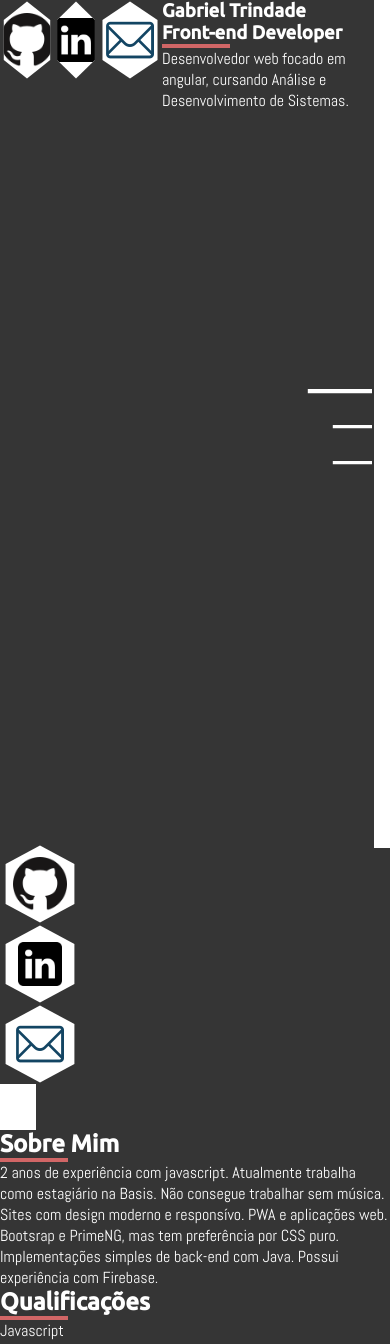
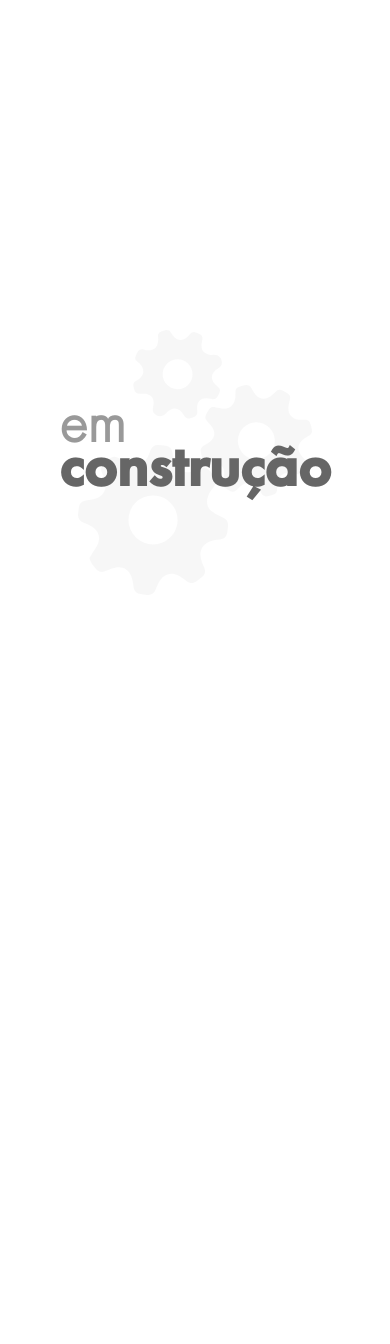
Before and after one commit to gvtrindade/gvtrindade.github.io, a plain HTML site: page index.html in a window 390 px wide. Shown: the top 1344 px of the page. After the commit the page ends 844 px from the top, so only its background shows below. Drawn offline with Linux system fonts and the light colour scheme.

Commit message:
Production brach added

```diff
--- a/index.css
+++ b/index.css
@@ -1,64 +1,69 @@
-* {
+@font-face {
+    font-family: FuturaPTLight;
+    src: url(./assets/fonts/FuturaPTLight.otf) format("opentype");
+}
+
+@font-face {
+    font-family: FuturaPTDemi;
+    src: url(./assets/fonts/FuturaPTDemi.otf) format("opentype");
+}
+
+body {
+    background-image: url(./assets/images/engrenagens.svg);
+    background-repeat: no-repeat;
+    background-position: right -50px top -80px;
+    background-size: min(550px, 60%);
     margin: 0;
     padding: 0;
-    font-family: 'Ubuntu', sans-serif;
-    color: white;
+    height: 100vh;
+    width: 100vw;
 }
 
-html {
-    overflow-y: hidden;
-    background: #353535;
-}
-
-article {
-    height: 100vh;
-    transition: all 1s ease-in-out;
-}
-
-hr {
-    width: 4em;
-    border: 2px solid #D16666;
+h1 {
+    font-family: FuturaPTLight;
+    font-weight: 20%;
+    color: #999;
+    position: absolute;
+    font-size: min(130px, 15vw);
+    margin: 0 0 50px 60px;
+    bottom: 0;
 }
 
 p {
-    font-family: 'Abel', sans-serif;
+    margin: 0;
+    line-height: .75;
 }
 
-.hexagon {
-    background: white ;
-    height: 5em;
-    width: 5em;
-    display: flex;
-    align-items: center;
-    justify-content: center;
-    clip-path: polygon(50% 2%, 93% 25%, 93% 75%, 50% 98%, 7% 75%, 7% 25%);
+#subTexto {
+    font-family: FuturaPTDemi;
+    color: #666;
 }
 
-
-.barraLateral {
-    width: 2em;
-    height: 100%;
-    background: white;
-    border: 2px solid white;
+#engrenagens {
+    position: fixed;
+    height: 80%;
+    width: auto;
+    top: -100px;
+    right: -50px;
 }
 
-.pequena {
-    height: 5%;
+@media screen and (max-width:800px) {
+    html {
+        /* Tem que ver isso aqui, ta estranho o bagulho */
+        /* Encontrar uma maneira melhor de evitar o overflow da altura da página */
+        height: -webkit-fill-available;
+    }
+
+    body {
+        height: -webkit-fill-available;
+        background-position: left 50% top calc(50% + 40px);
+    }
+
+    h1 {
+        /* Encontrar uma maneira melhor de centralizar o conteúdo */
+        margin: 0;
+        top: 50%;
+        left: 50%;
+        transform: translate(-50%, -5%);
+    }
 }
-
-#inicio {
-    background: #353535;
-    display: flex;
-}
-
-#sobreMim {
-    background: #353535;
-}
-
-#projetos {
-    background: #EEE4E1;
-}
-
-#projetos h2 {
-    color: #353535;
-}
--- a/index.html
+++ b/index.html
@@ -6,148 +6,17 @@
     <meta http-equiv="X-UA-Compatible" content="IE=edge">
     <meta name="viewport" content="width=device-width, initial-scale=1.0">
     <link rel="stylesheet" href="index.css">
-  <link rel="stylesheet" href="nav.css">
-  <link rel="stylesheet" href="projects.css">
-  <link rel="preconnect" href="https://fonts.googleapis.com">
-  <link rel="preconnect" href="https://fonts.googleapis.com">
-  <link rel="preconnect" href="https://fonts.gstatic.com" crossorigin>
-  <link href="https://fonts.googleapis.com/css2?family=Abel&family=Ubuntu:wght@500&display=swap" rel="stylesheet">
     <title>Gabriel Trindade</title>
 </head>
 
 <body>
 
-  <nav>
-    <a onclick="rolarPagina(0)">
-      <svg class="svgPagina" height="7" width="65">
-        <line x1="0" y1="0" x2="65" y2="0" style="stroke:#ffffff;stroke-width:7" />
-      </svg>
-    </a>
-    <a onclick="rolarPagina(1)">
-      <svg class="svgPagina" height="7" width="40">
-        <line x1="0" y1="0" x2="65" y2="0" style="stroke:#ffffff;stroke-width:7" />
-      </svg>
-    </a>
-    <a onclick="rolarPagina(2)">
-      <svg class="svgPagina" height="7" width="40">
-        <line x1="0" y1="0" x2="65" y2="0" style="stroke:#ffffff;stroke-width:7" />
-      </svg>
-    </a>
-  </nav>
-  <main>
-
-    <article class="pagina" id="inicio">
-      <a class="hexagon">
-        <img height="54" width="54" src="assets/images/github_64x64.png"></img>
-      </a>
-      <a class="hexagon">
-        <img height="44" width="44" src="assets/images/linkedin_64x64.png"></img>
-      </a>
-      <a class="hexagon">
-        <img height="64" width="64" src="assets/images/mail_64x64.png"></img>
-      </a>
-      <section>
-        <h1>Gabriel Trindade</h1>
-        <h3>Front-end Developer</h3>
-        <hr>
-        <p>Desenvolvedor web focado em angular, cursando Análise e Desenvolvimento de Sistemas.</p>
-      </section>
-      <hr class="barraLateral">
-    </article>
-
-    <article class="pagina" id="sobreMim">
-      <a class="hexagon">
-        <img height="54" width="54" src="assets/images/github_64x64.png"></img>
-      </a>
-      <a class="hexagon">
-        <img height="44" width="44" src="assets/images/linkedin_64x64.png"></img>
-      </a>
-      <a class="hexagon">
-        <img height="64" width="64" src="assets/images/mail_64x64.png"></img>
-      </a>
-
-      <hr class="barraLateral pequena">
-
-      <section>
-        <h2>Sobre Mim</h2>
-        <hr>
-        <p>
-          2 anos de experiência com javascript. Atualmente trabalha como estagiário na Basis. Não consegue
-          trabalhar sem música.
-        </p>
-        <p>Sites com design moderno e responsívo. PWA e aplicações web. </p>
-        <p>
-          Bootsrap e PrimeNG, mas tem preferência por CSS puro. Implementações simples de back-end com Java.
-          Possui experiência com Firebase.
-        </p>
-      </section>
-
-      <section>
-        <h2>Qualificações</h2>
-        <hr>
-        <p>Javascript</p>
-        <p>HTML</p>
-        <p>CSS</p>
-        <p>Angular</p>
-        <p>Java</p>
-        <p>Docker</p>
-      </section>
-
-    </article>
-
-    <article class="pagina" id="projetos">
-      <h2>Projetos</h2>
-
-      <p>
-        <h4 class="ano">2022</h4>
-        <article class="projeto">
-          <div class="conteudo">
-            <h5>trindade.dev</h5>
-            <hr>
-            <p class="descSimples">Meu website</p>
-            <p class="descCompleta">Website em javascript puro. Contém meus projetos e links para contato.</p>
+    <div>
+        <h1>
+            <p>em</p>
+            <p id="subTexto">construção</p>
+        </h1>
     </div>
-          <div class="imagem"></div>
-        </article>
-        <!-- <h4 class="ano">2021</h4>
-        <article class="projeto">
-          <h5>Shokey</h5>
-          <hr>
-          <p>Teclado de atalhos na plataforma arduino</p>
-          <p>Hardware na plataforma arduino, software em Python. Possibilita a criação de teclas de atalho, combos de teclas, abrir programas e escrever textos.</p>
-        </article>
-        <hr>
-        <h4 class="ano">2020</h4>
-        <article class="projeto">
-          <h5>FakePlatinumGod</h5>
-          <hr>
-          <p>Widget para busca de itens no jogo The Binding of Isaac</p>
-          <p>Aplicação electron em javascript puro para busca de itens no jogo, mostrando detalhes do item e redirecionando para sua página na wiki.</p>
-        </article>
-        <hr>
-        <h4 class="ano">2019</h4>
-        <article class="projeto">
-          <h5>Yes or No</h5>
-          <hr>
-          <p>Site que responde sim ou não</p>
-          <p>Aplicação PWA em javascript puro que retorna um valor de sim ou não aleatoriamente.</p>
-        </article> -->
-        <h4 class="ano">Início</h4>
-
-      </div>
-
-      <a class="hexagon">
-        <img height="54" width="54" src="assets/images/github_64x64.png"></img>
-      </a>
-      <a class="hexagon">
-        <img height="44" width="44" src="assets/images/linkedin_64x64.png"></img>
-      </a>
-      <a class="hexagon">
-        <img height="64" width="64" src="assets/images/mail_64x64.png"></img>
-      </a>
-    </article>
-
-  </main>
 
 </body>
 
--- a/index.js
+++ /dev/null
@@ -1,52 +0,0 @@
-
-//Rolar pagina com a roda do mouse
-const paginas = document.getElementsByClassName('pagina');
-let paginaAtual = 0;
-let primeiraPagina = 0;
-let totalDePaginas = paginas.length - 1;
-
-window.addEventListener('mousewheel', e => rodarMouse(e));
-function rodarMouse(evento) {
-  let proxPagina = paginaAtual;
-  if (evento.wheelDelta > 0) {
-    proxPagina === primeiraPagina ? true : proxPagina--
-  } else {
-    proxPagina === totalDePaginas ? true : proxPagina++
-  }
-  rolarPagina(proxPagina);
-  paginaAtual = proxPagina
-}
-
-//Rolar pagina ao clicar nos botões
-
-function rolarPagina(proxPagina) {
-  switch (proxPagina) {
-    case 0:
-      valorTranslate = '0';
-      break;
-    case 1:
-      valorTranslate = '-100vh';
-      break;
-    case 2:
-      valorTranslate = '-200vh';
-      break;
-    default:
-      valorTranslate = '0';
-
-  }
-
-  animacaoPagina(proxPagina);
-
-  Array.from(paginas).forEach(elemento => {
-    elemento.style.transform = `translateY(${valorTranslate})`;
-  })
-  paginaAtual = proxPagina;
-}
-
-//Alterar aspecto do indicador da pagina atual
-const svgPaginas = document.getElementsByClassName('svgPagina');
-
-function animacaoPagina(proxPagina) {
-  svgPaginas[paginaAtual].style.width = '40';
-  svgPaginas[proxPagina].style.width = '65';
-}
--- a/nav.css
+++ /dev/null
@@ -1,21 +0,0 @@
-nav{
-  height: 100vh;
-  position: fixed;
-  right: 0;
-  z-index: 1;
-  display: flex;
-  flex-direction: column;
-  align-items: flex-end;
-  justify-content: center;
-}
-
-svg{
-  transition: width 0.2s ;
-  margin-right: 0.8em;
-  margin-top: 1em;
-  padding: 0.3em;
-}
-
-svg:hover{
-  cursor: pointer;
-}
--- a/projects.css
+++ /dev/null
@@ -1,30 +0,0 @@
-.ano {
-  color: #353535;
-  width: fit-content;
-  padding: 0.5em 1em;
-  border: 2px solid #353535;
-}
-
-.projeto{
-  background: rgba(50, 50, 50, 0.2);
-  width: 350px;
-  height: 10em;
-  display: flex;
-  align-items: center;
-}
-
-.conteudo{
-  background: #353535;
-  padding: 0.5em 1em;
-  position: absolute;
-}
-
-.descCompleta{
-  display: none;
-}
-
-.imagem {
-  width: 18em;
-  height: 9em;
-  background: white;
-}
```
Lines whose indentation alone changed are shown as unchanged.
